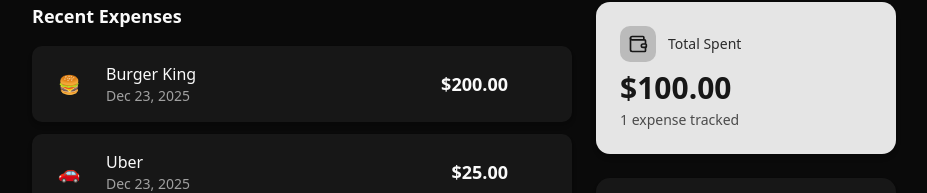
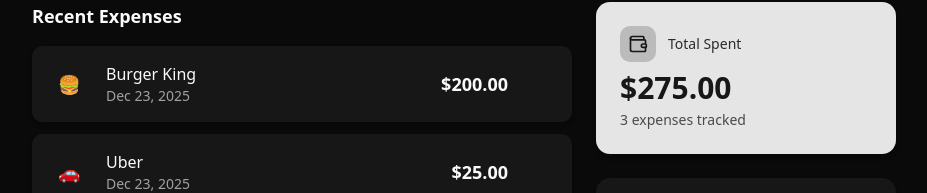
Before and after one commit to Alejandro1709/expense-tracker, a React (Vite) app: page / in a window 1280 px wide. Shown: the part 142-335 px from the top of the page, without its empty margins (176-1103 px from the left). Built offline with nearby package versions, Linux system fonts and the light colour scheme.

Commit message:
Add: ExpenseSummary details correctly

```diff
--- a/src/components/ExpenseTrackerPannel.tsx
+++ b/src/components/ExpenseTrackerPannel.tsx
@@ -10,6 +10,11 @@
 }
 
 export function ExpenseTrackerPannel({ expenses, onSubmit, onDelete }: Props) {
+  const totalExpense = expenses.reduce(
+    (acc, expense) => acc + expense.amount,
+    0
+  )
+
   return (
     <div className="min-h-screen bg-background">
       {/* <Toaster position="top-center" /> */}
@@ -37,7 +42,7 @@
 
           {/* Sidebar */}
           <aside className="space-y-6 order-1 lg:order-2">
-            <ExpenseSummary total={100} count={1} />
+            <ExpenseSummary total={totalExpense} count={expenses.length} />
             <ExpenseForm expenses={expenses} onSubmit={onSubmit} />
           </aside>
         </div>
```
